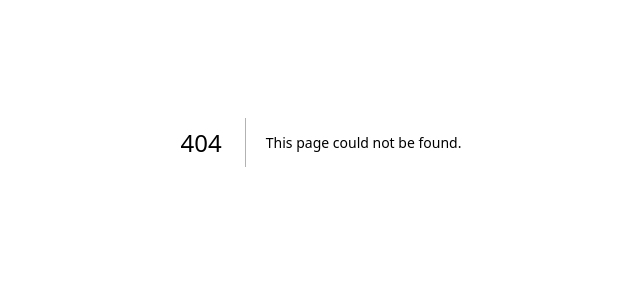
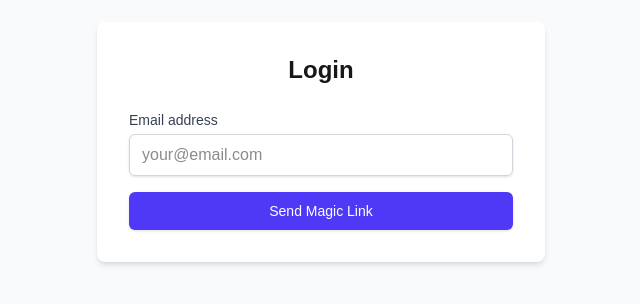
Before and after one commit to Waleed-Ahmad-dev/speech_to_text, a Next.js app: page /login in a window 1280 px wide. Before the commit this address had no page. Shown: the part 258-562 px from the top of the page, without its empty margins (319-959 px from the left). Built offline with nearby package versions, Linux system fonts and the light colour scheme.

Commit message:
Create Login page

```diff
--- /dev/null
+++ b/src/app/login/page.tsx
@@ -0,0 +1,77 @@
+"use client";
+
+import { useState } from 'react';
+import { useRouter } from 'next/navigation';
+
+export default function LoginPage() {
+     const [email, setEmail] = useState('');
+     const [message, setMessage] = useState('');
+     const [isLoading, setIsLoading] = useState(false);
+     const router = useRouter();
+
+     const handleSubmit = async (e: React.FormEvent) => {
+          e.preventDefault();
+          setIsLoading(true);
+
+          try {
+               const response = await fetch('/api/auth/login', {
+                    method: 'POST',
+                    headers: { 'Content-Type': 'application/json' },
+                    body: JSON.stringify({ email }),
+               });
+
+               const data = await response.json();
+               if (response.ok) {
+                    setMessage('Login email sent! Please check your inbox.');
+               } else {
+                    setMessage(data.error || 'An error occurred');
+               }
+          } catch (error) {
+               setMessage('Failed to connect to server');
+          } finally {
+               setIsLoading(false);
+          }
+     };
+
+     return (
+          <div className="min-h-screen flex items-center justify-center bg-gray-50 px-4">
+               <div className="max-w-md w-full bg-white p-8 rounded-lg shadow-md">
+                    <h1 className="text-2xl font-bold text-center mb-6">Login</h1>
+
+                    <form onSubmit={handleSubmit} className="space-y-4">
+                         <div>
+                              <label htmlFor="email" className="block text-sm font-medium text-gray-700">
+                                   Email address
+                              </label>
+                              <input
+                                   id="email"
+                                   name="email"
+                                   type="email"
+                                   autoComplete="email"
+                                   required
+                                   value={email}
+                                   onChange={(e) => setEmail(e.target.value)}
+                                   className="mt-1 block w-full px-3 py-2 border border-gray-300 rounded-md shadow-sm focus:outline-none focus:ring-indigo-500 focus:border-indigo-500"
+                                   placeholder="your@email.com"
+                                   disabled={isLoading}
+                              />
+                         </div>
+
+                         <button
+                              type="submit"
+                              disabled={isLoading}
+                              className="w-full flex justify-center py-2 px-4 border border-transparent rounded-md shadow-sm text-sm font-medium text-white bg-indigo-600 hover:bg-indigo-700 focus:outline-none focus:ring-2 focus:ring-offset-2 focus:ring-indigo-500 disabled:opacity-50"
+                         >
+                              {isLoading ? 'Sending login link...' : 'Send Magic Link'}
+                         </button>
+                    </form>
+
+                    {message && (
+                         <div className="mt-4 p-3 bg-blue-50 text-blue-700 rounded-md">
+                              {message}
+                         </div>
+                    )}
+               </div>
+          </div>
+     );
+}
```
